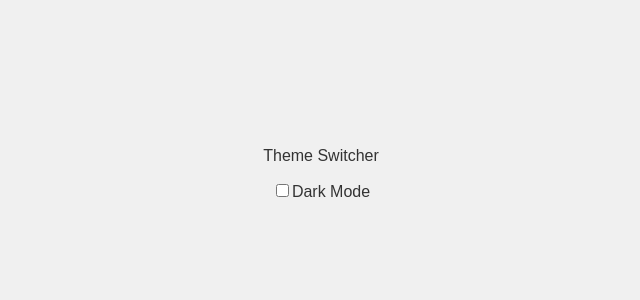
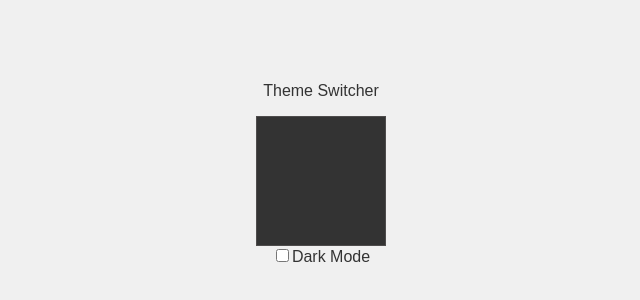
Before and after one commit to leonardo-vargas-de-paula/react-theme-switcher, a React (Vite) app: page / in a window 1280 px wide. Shown: the part 234-534 px from the top of the page, without its empty margins (319-959 px from the left). Built offline with nearby package versions, Linux system fonts and the light colour scheme.

Commit message:
feat: add Box no app

```diff
--- a/src/App.jsx
+++ b/src/App.jsx
@@ -1,4 +1,5 @@
 import { useState } from "react";
+import Box from "./components/Box";
 import "./App.css";
 
 function App() {
@@ -9,6 +10,8 @@ function App() {
   return (
     <main className={theme}>
       <p>Theme Switcher</p>
+
+      <Box/>
       <label>
         <input
           type="checkbox"
```
